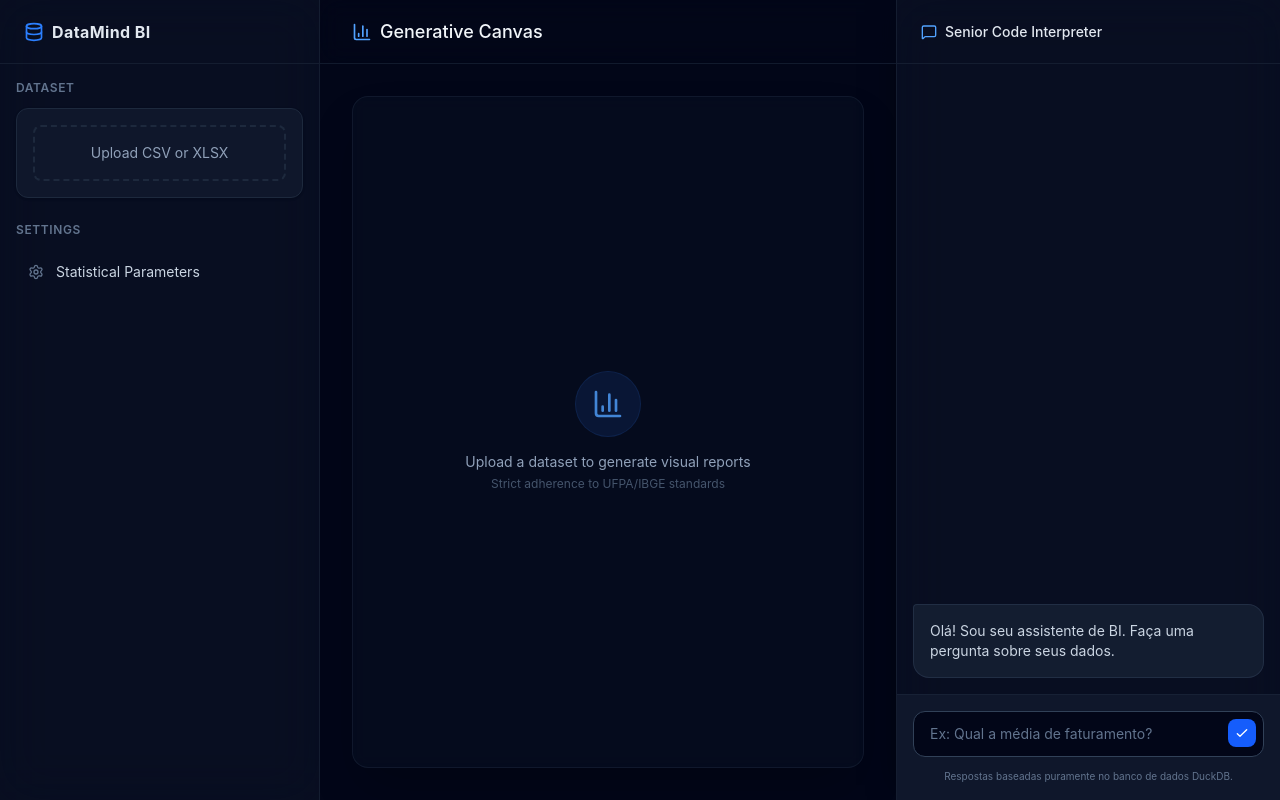
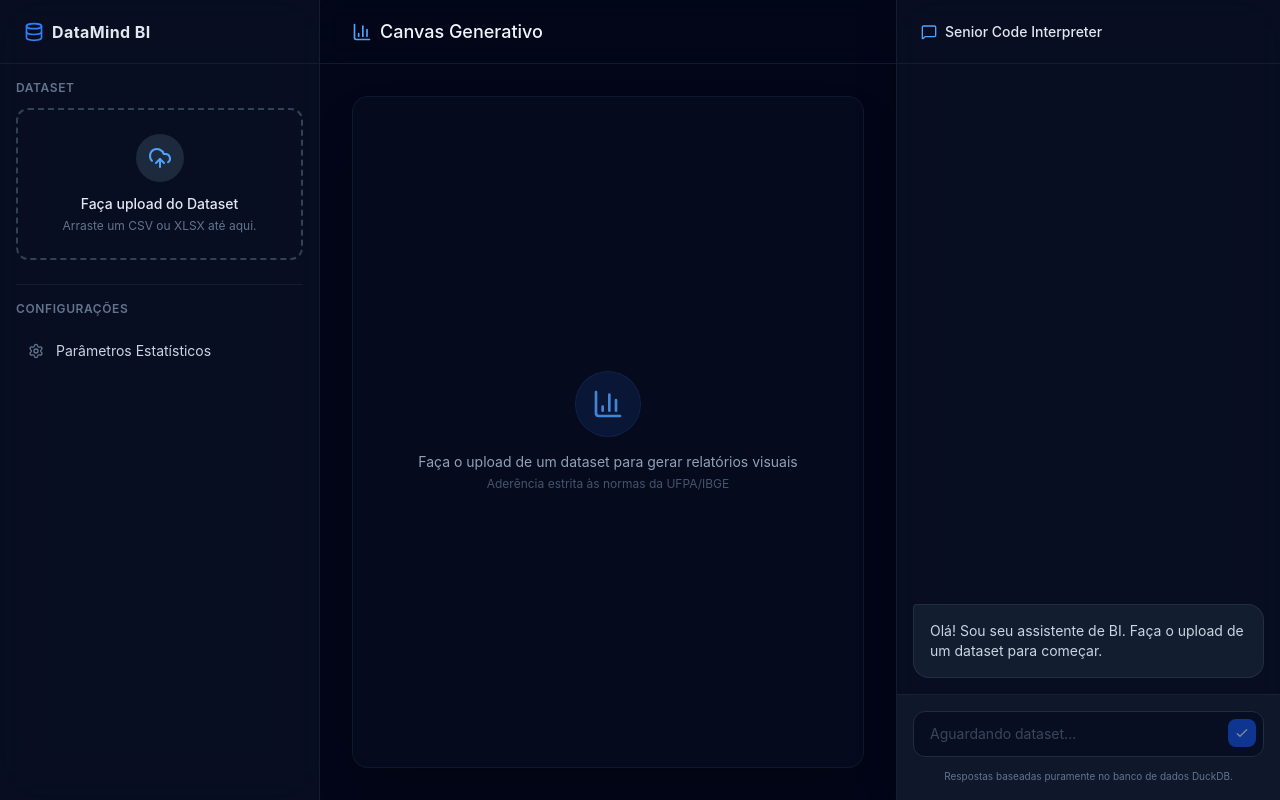
Before and after one commit to Anders0nlima/DataMind-BI, a React (Vite) app in the folder frontend/: page / in a window 1280 px wide. Built offline with nearby package versions, Linux system fonts and the light colour scheme.

Commit message:
feat: implement dataset dropzone and live DuckDB schema inspector sidebar

```diff
--- a/frontend/src/components/layout/WorkspaceShell.tsx
+++ b/frontend/src/components/layout/WorkspaceShell.tsx
@@ -1,12 +1,27 @@
+import { useState } from "react";
 import { BarChart3, Database, MessageSquare, Settings } from "lucide-react";
+import { DatasetDropzone } from "../sidebar/DatasetDropzone";
+import { SchemaInspector } from "../sidebar/SchemaInspector";
 
 export function WorkspaceShell() {
+  const [isUploading, setIsUploading] = useState(false);
+  const [uploadError, setUploadError] = useState<string | null>(null);
+  const [schema, setSchema] = useState<any>(null);
+  const [_datasetPath, setDatasetPath] = useState<string | null>(null);
+
+  const handleUploadComplete = (data: { dataset_path: string; schema: any }) => {
+    setIsUploading(false);
+    setUploadError(null);
+    setDatasetPath(data.dataset_path);
+    setSchema(data.schema);
+  };
+
   return (
     <div className="flex h-screen w-full bg-slate-950 text-slate-200 overflow-hidden font-sans">
 
       {/* ── LEFT PANEL: Sidebar / Input ─────────────────────────────────── */}
       <aside className="w-80 flex-shrink-0 border-r border-slate-800/60 bg-slate-900/50 flex flex-col backdrop-blur-xl">
-        <div className="h-16 flex items-center px-6 border-b border-slate-800/60">
+        <div className="h-16 flex items-center px-6 border-b border-slate-800/60 shrink-0">
           <div className="flex items-center gap-2 text-brand-400 font-bold tracking-wide">
             <Database className="w-5 h-5 text-blue-500" />
             <span>DataMind BI</span>
@@ -16,18 +31,39 @@ export function WorkspaceShell() {
         <div className="flex-1 overflow-y-auto p-4 space-y-6">
           <div className="space-y-3">
             <h3 className="text-xs font-semibold text-slate-500 uppercase tracking-wider">Dataset</h3>
-            <div className="p-4 border border-slate-800 rounded-xl bg-slate-900 shadow-sm flex flex-col gap-3">
-              <div className="text-sm text-slate-400 text-center py-4 border-2 border-dashed border-slate-800 rounded-lg hover:border-blue-500/50 hover:bg-blue-500/5 transition-colors cursor-pointer">
-                Upload CSV or XLSX
+
+            {uploadError && (
+              <div className="p-3 text-xs text-red-400 bg-red-500/10 border border-red-500/20 rounded-lg">
+                {uploadError}
               </div>
-            </div>
+            )}
+
+            {!schema ? (
+              <DatasetDropzone
+                isUploading={isUploading}
+                onUploadStart={() => { setIsUploading(true); setUploadError(null); }}
+                onUploadComplete={handleUploadComplete}
+                onError={(err: string) => { setIsUploading(false); setUploadError(err); }}
+              />
+            ) : (
+              <SchemaInspector schema={schema} />
+            )}
+
+            {schema && (
+              <button
+                onClick={() => { setSchema(null); setDatasetPath(null); }}
+                className="w-full mt-2 py-2 text-xs text-slate-400 hover:text-slate-200 border border-slate-700 hover:border-slate-500 rounded-lg transition-colors"
+              >
+                Trocar Dataset
+              </button>
+            )}
           </div>
 
-          <div className="space-y-3">
-            <h3 className="text-xs font-semibold text-slate-500 uppercase tracking-wider">Settings</h3>
+          <div className="space-y-3 pt-4 border-t border-slate-800/60">
+            <h3 className="text-xs font-semibold text-slate-500 uppercase tracking-wider">Configurações</h3>
             <div className="flex items-center gap-3 p-3 rounded-lg hover:bg-slate-800/50 cursor-pointer text-sm text-slate-300 transition-colors">
               <Settings className="w-4 h-4 text-slate-500" />
-              <span>Statistical Parameters</span>
+              <span>Parâmetros Estatísticos</span>
             </div>
           </div>
         </div>
@@ -38,7 +74,7 @@ export function WorkspaceShell() {
         <header className="h-16 flex items-center justify-between px-8 border-b border-slate-800/60 bg-slate-950/50 backdrop-blur-md absolute top-0 w-full z-10">
           <h2 className="text-lg font-medium text-slate-100 flex items-center gap-2">
             <BarChart3 className="w-5 h-5 text-blue-400" />
-            Generative Canvas
+            Canvas Generativo
           </h2>
         </header>
 
@@ -49,8 +85,8 @@ export function WorkspaceShell() {
                 <BarChart3 className="w-8 h-8 text-blue-400 opacity-80" />
               </div>
               <div>
-                <p className="text-slate-400 text-sm">Upload a dataset to generate visual reports</p>
-                <p className="text-slate-600 text-xs mt-1">Strict adherence to UFPA/IBGE standards</p>
+                <p className="text-slate-400 text-sm">Faça o upload de um dataset para gerar relatórios visuais</p>
+                <p className="text-slate-600 text-xs mt-1">Aderência estrita às normas da UFPA/IBGE</p>
               </div>
             </div>
           </div>
@@ -59,7 +95,7 @@ export function WorkspaceShell() {
 
       {/* ── RIGHT PANEL: AI Chat Interface ──────────────────────────────── */}
       <aside className="w-96 flex-shrink-0 border-l border-slate-800/60 bg-slate-900/50 flex flex-col backdrop-blur-xl shadow-[-10px_0_30px_-15px_rgba(0,0,0,0.5)]">
-        <div className="h-16 flex items-center px-6 border-b border-slate-800/60">
+        <div className="h-16 flex items-center px-6 border-b border-slate-800/60 shrink-0">
           <h2 className="text-sm font-medium text-slate-200 flex items-center gap-2">
             <MessageSquare className="w-4 h-4 text-blue-400" />
             Senior Code Interpreter
@@ -67,9 +103,8 @@ export function WorkspaceShell() {
         </div>
 
         <div className="flex-1 overflow-y-auto p-4 flex flex-col justify-end gap-4">
-          {/* Welcome Message */}
           <div className="bg-slate-800/60 rounded-2xl rounded-tl-sm p-4 text-sm text-slate-300 border border-slate-700/50">
-            Olá! Sou seu assistente de BI. Faça uma pergunta sobre seus dados.
+            Olá! Sou seu assistente de BI. Faça o upload de um dataset para começar.
           </div>
         </div>
 
@@ -77,11 +112,14 @@ export function WorkspaceShell() {
           <div className="relative">
             <input
               type="text"
-              placeholder="Ex: Qual a média de faturamento?"
-              className="w-full bg-slate-950 border border-slate-700 rounded-xl py-3 pl-4 pr-12 text-sm text-slate-200 focus:outline-none focus:border-blue-500 focus:ring-1 focus:ring-blue-500 transition-all placeholder-slate-500"
-              disabled
+              placeholder={schema ? "Ex: Qual a média de faturamento?" : "Aguardando dataset..."}
+              className="w-full bg-slate-950 border border-slate-700 rounded-xl py-3 pl-4 pr-12 text-sm text-slate-200 focus:outline-none focus:border-blue-500 focus:ring-1 focus:ring-blue-500 transition-all placeholder-slate-500 disabled:opacity-50"
+              disabled={!schema}
             />
-            <button className="absolute right-2 top-2 p-1.5 bg-blue-600 hover:bg-blue-500 text-white rounded-lg transition-colors">
+            <button
+              disabled={!schema}
+              className="absolute right-2 top-2 p-1.5 bg-blue-600 hover:bg-blue-500 text-white rounded-lg transition-colors disabled:opacity-50 disabled:hover:bg-blue-600"
+            >
               <svg className="w-4 h-4" fill="none" viewBox="0 0 24 24" stroke="currentColor">
                 <path strokeLinecap="round" strokeLinejoin="round" strokeWidth={2} d="M5 13l4 4L19 7" />
               </svg>
--- /dev/null
+++ b/frontend/src/components/sidebar/DatasetDropzone.tsx
@@ -0,0 +1,89 @@
+import { useState, useRef } from "react";
+import { UploadCloud, Loader2 } from "lucide-react";
+
+interface DatasetDropzoneProps {
+  isUploading: boolean;
+  onUploadStart: () => void;
+  onUploadComplete: (data: { dataset_path: string; schema: any }) => void;
+  onError: (error: string) => void;
+}
+
+export function DatasetDropzone({ isUploading, onUploadStart, onUploadComplete, onError }: DatasetDropzoneProps) {
+  const [isDragOver, setIsDragOver] = useState(false);
+  const fileInputRef = useRef<HTMLInputElement>(null);
+
+  const handleFile = async (file: File) => {
+    if (!file.name.endsWith('.csv') && !file.name.endsWith('.xlsx')) {
+      onError("Por favor, envie apenas arquivos CSV ou XLSX.");
+      return;
+    }
+
+    onUploadStart();
+    const formData = new FormData();
+    formData.append("file", file);
+
+    try {
+      const res = await fetch("http://127.0.0.1:8000/api/analytics/datasets/upload", {
+        method: "POST",
+        body: formData,
+      });
+
+      if (!res.ok) {
+        const errData = await res.json();
+        throw new Error(errData.detail || "Erro no upload.");
+      }
+
+      const data = await res.json();
+      onUploadComplete(data);
+    } catch (err: any) {
+      onError(err.message);
+    }
+  };
+
+  const onDrop = (e: React.DragEvent) => {
+    e.preventDefault();
+    setIsDragOver(false);
+    if (e.dataTransfer.files && e.dataTransfer.files[0]) {
+      handleFile(e.dataTransfer.files[0]);
+    }
+  };
+
+  return (
+    <div
+      className={`
+        relative p-6 border-2 border-dashed rounded-xl flex flex-col items-center justify-center gap-3 text-center transition-all cursor-pointer
+        ${isDragOver ? "border-blue-500 bg-blue-500/10" : "border-slate-700 hover:border-slate-500 hover:bg-slate-800/50"}
+        ${isUploading ? "pointer-events-none opacity-70" : ""}
+      `}
+      onDragOver={(e) => { e.preventDefault(); setIsDragOver(true); }}
+      onDragLeave={() => setIsDragOver(false)}
+      onDrop={onDrop}
+      onClick={() => fileInputRef.current?.click()}
+    >
+      <input
+        type="file"
+        className="hidden"
+        ref={fileInputRef}
+        accept=".csv, .xlsx"
+        onChange={(e) => e.target.files && handleFile(e.target.files[0])}
+      />
+
+      {isUploading ? (
+        <Loader2 className="w-8 h-8 text-blue-500 animate-spin" />
+      ) : (
+        <div className="p-3 bg-slate-800 rounded-full">
+          <UploadCloud className="w-6 h-6 text-blue-400" />
+        </div>
+      )}
+
+      <div>
+        <h4 className="text-sm font-medium text-slate-200">
+          {isUploading ? "Processando e validando..." : "Faça upload do Dataset"}
+        </h4>
+        <p className="text-xs text-slate-500 mt-1">
+          Arraste um CSV ou XLSX até aqui.
+        </p>
+      </div>
+    </div>
+  );
+}
--- /dev/null
+++ b/frontend/src/components/sidebar/SchemaInspector.tsx
@@ -0,0 +1,92 @@
+import { Table, Hash, Type, BarChart2 } from "lucide-react";
+
+interface ColumnSchema {
+  name: string;
+  sql_type: string;
+  variable_type: string;
+}
+
+interface SchemaInspectorProps {
+  schema: {
+    table_name: string;
+    total_rows: number;
+    columns: ColumnSchema[];
+  };
+}
+
+export function SchemaInspector({ schema }: SchemaInspectorProps) {
+  const getIconForType = (type: string) => {
+    switch (type) {
+      case "QUALITATIVE_NOMINAL":
+      case "QUALITATIVE_ORDINAL":
+        return <Type className="w-4 h-4 text-emerald-400" />;
+      case "QUANTITATIVE_DISCRETE":
+        return <Hash className="w-4 h-4 text-blue-400" />;
+      case "QUANTITATIVE_CONTINUOUS":
+        return <BarChart2 className="w-4 h-4 text-purple-400" />;
+      default:
+        return <Hash className="w-4 h-4 text-slate-400" />;
+    }
+  };
+
+  const getBadgeColor = (type: string) => {
+    switch (type) {
+      case "QUALITATIVE_NOMINAL":
+        return "bg-emerald-500/10 text-emerald-400 border-emerald-500/20";
+      case "QUALITATIVE_ORDINAL":
+        return "bg-teal-500/10 text-teal-400 border-teal-500/20";
+      case "QUANTITATIVE_DISCRETE":
+        return "bg-blue-500/10 text-blue-400 border-blue-500/20";
+      case "QUANTITATIVE_CONTINUOUS":
+        return "bg-purple-500/10 text-purple-400 border-purple-500/20";
+      default:
+        return "bg-slate-500/10 text-slate-400 border-slate-500/20";
+    }
+  };
+
+  const formatTypeLabel = (type: string) => {
+    return type.replace("QUALITATIVE_", "QUAL.").replace("QUANTITATIVE_", "QUANT.");
+  };
+
+  return (
+    <div className="flex flex-col gap-4">
+      <div className="flex items-center justify-between p-3 bg-slate-800/40 rounded-xl border border-slate-700/50">
+        <div className="flex items-center gap-2">
+          <Table className="w-5 h-5 text-slate-400" />
+          <span className="text-sm font-medium text-slate-200 truncate max-w-[120px]" title={schema.table_name}>
+            {schema.table_name}
+          </span>
+        </div>
+        <span className="text-xs font-mono bg-slate-900 px-2 py-1 rounded-md text-slate-400">
+          {schema.total_rows.toLocaleString('pt-BR')} linhas
+        </span>
+      </div>
+
+      <div className="space-y-2">
+        <h4 className="text-xs font-semibold text-slate-500 uppercase tracking-wider mb-3">
+          Variáveis Inferidas (UFPA)
+        </h4>
+        <div className="flex flex-col gap-2 max-h-[400px] overflow-y-auto pr-2 custom-scrollbar">
+          {schema.columns.map((col, idx) => (
+            <div key={idx} className="p-3 bg-slate-900 border border-slate-800 rounded-lg flex flex-col gap-2 hover:border-slate-600 transition-colors">
+              <div className="flex items-center justify-between">
+                <span className="text-sm font-medium text-slate-200 truncate" title={col.name}>
+                  {col.name}
+                </span>
+                <span className="text-[10px] font-mono text-slate-500">
+                  {col.sql_type}
+                </span>
+              </div>
+              <div className="flex items-center gap-1.5">
+                {getIconForType(col.variable_type)}
+                <span className={`text-[10px] font-bold px-1.5 py-0.5 rounded border ${getBadgeColor(col.variable_type)}`}>
+                  {formatTypeLabel(col.variable_type)}
+                </span>
+              </div>
+            </div>
+          ))}
+        </div>
+      </div>
+    </div>
+  );
+}
```
